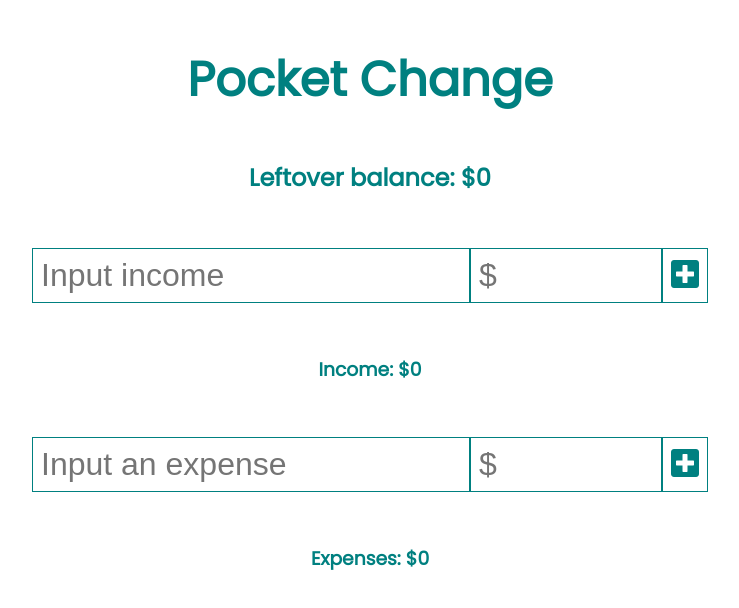
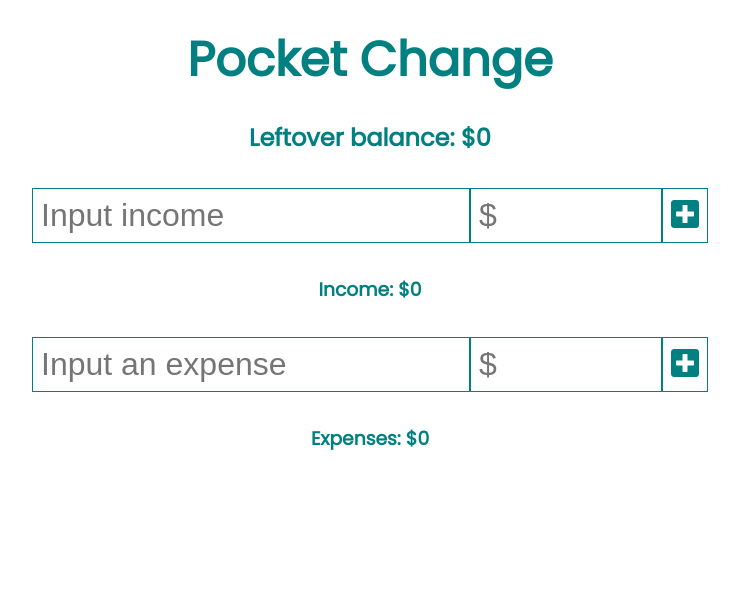
Before and after one commit to aarontorres0/pocket-change, a React (Create React App) app: page / in a window 1280 px wide. Shown: the top 608 px of the page, without its empty margins (270-1009 px from the left). Built offline with nearby package versions, Linux system fonts and the light colour scheme.

Commit message:
minor style change

```diff
--- a/src/App.css
+++ b/src/App.css
@@ -18,7 +18,7 @@ header {
 
 header,
 form {
-  min-height: 20vh;
+  min-height: 15vh;
   display: flex;
   justify-content: center;
   align-items: center;
```
